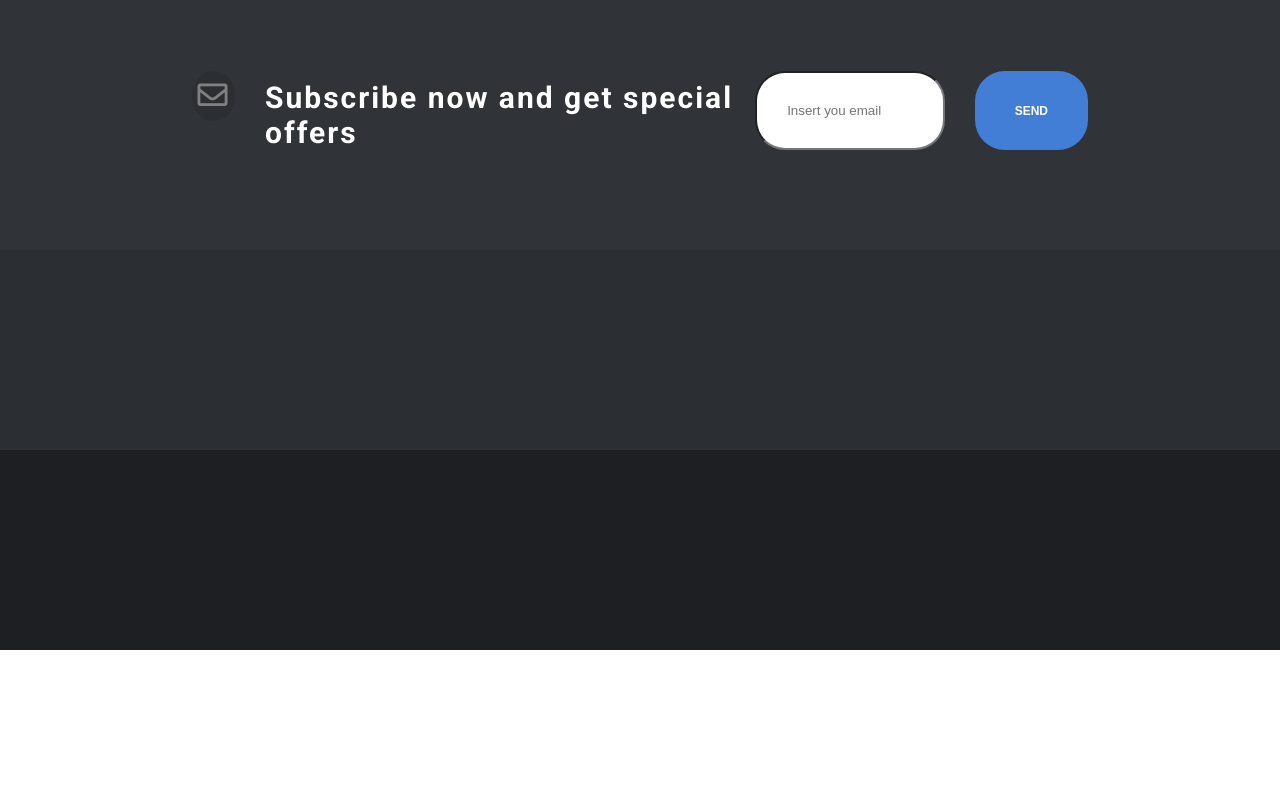
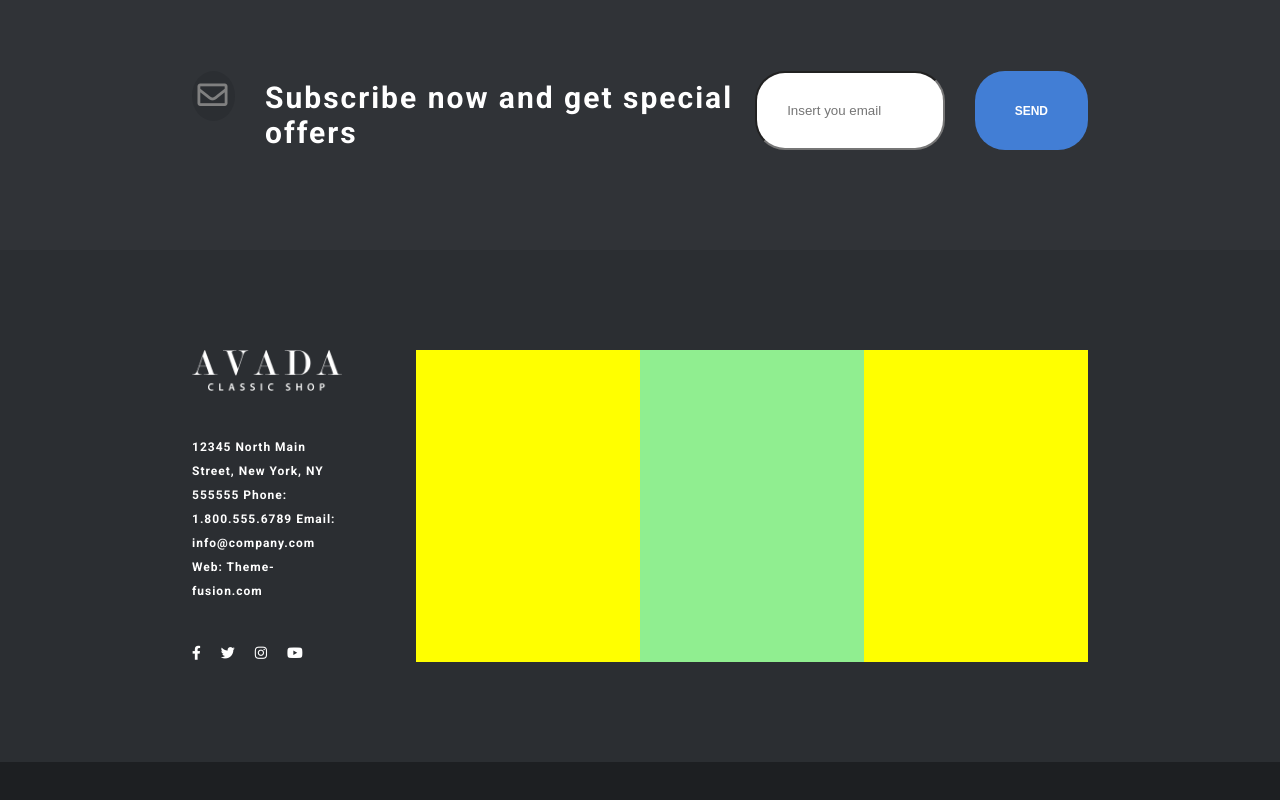
Before and after one commit to francescapetra/proj-html-vuejs, a website: page index.html in a window 1280 px wide. Shown: the part 6396-7196 px from the top of the page. Before the commit the page ends 7046 px from the top, so only its background shows below. Drawn offline with nearby package versions, Linux system fonts and the light colour scheme.

Commit message:
logo e contacts footer

```diff
--- a/index.html
+++ b/index.html
@@ -21,7 +21,7 @@
           <nav class="nav_top container_small">
             <div class="social">
               <ul v-for="social in iconsSocial">
-                <li><a href="#"><i :class="social.family + social.prefix + social.name"></i></a></li>
+                <li><a href="#"><i class="social_header" :class="social.family + social.prefix + social.name"></i></a></li>
               </ul>
             </div>
             <div v-for="menu in shoppingNav" class="account">
@@ -610,7 +610,33 @@
           </div>
         </div>
       </section>
-      <section class="main_footer"></section>
+      <section class="main_footer">
+        <div class="container_small  flexspace">
+
+          <div class="contacts ">
+            <div class="logo_footer">
+              <img src="img/classic_shop_logo_footer.png" alt="">
+            </div>
+            <div class="contacts_address">
+              <p class="address">12345 North Main Street,
+                New York, NY 555555
+                Phone: 1.800.555.6789
+                Email: info@company.com
+                Web: Theme-fusion.com</p>
+            </div>
+            <div class="social">
+              <ul v-for="social in iconsSocial">
+                <li><a href="#">
+                  <i class="social_footer" :class="social.family + social.prefix + social.name"></i></a></li>
+              </ul>
+            </div>
+          </div>
+          <div class="contacts yellow"></div>
+          <div class="contacts green"></div>
+          <div class="contacts yellow"></div>
+
+        </div>
+      </section>
       <section class="sub_footer"></section>
       </footer>
 
--- a/src/partials/_common.scss
+++ b/src/partials/_common.scss
@@ -52,3 +52,13 @@ button{
   display: inline-block;
   font-weight: bold;
 }
+// debug bg
+.pink{
+  background-color: pink;
+}
+.green{
+  background-color: lightgreen;
+}
+.yellow{
+  background-color: yellow;
+}
--- a/src/partials/_footer.scss
+++ b/src/partials/_footer.scss
@@ -32,3 +32,26 @@ section.subscribe{
 .sub_footer{
   background-color: $sub_foot
 }
+.logo_footer{
+  width: 150px;
+  img{
+    width: 100%;
+  }
+}
+.contacts{
+  width: 25%;
+}
+.contacts_address{
+  padding: 40px 0;
+}
+p.address{
+  max-width: 65%;
+  font-size: $font_12;
+  font-weight: bold;
+  color: $whi;
+  letter-spacing: 1px;
+  line-height: 2;
+}
+.social_footer{
+  color: $whi;
+}
--- a/src/partials/_header.scss
+++ b/src/partials/_header.scss
@@ -20,15 +20,16 @@ header{
 }
 .nav_sub{
   height: 100px;
-
 }
 .social{
   ul li{
     list-style: none;
     i{
-      color: $t_gray;
       font-size: $font_14;
       margin-right: 20px;
+    }
+    i.social_header{
+    color: $t_gray;
     }
    i:hover{
     opacity: 0.7;
@@ -51,7 +52,6 @@ header{
     color: $t_gray;
     border-left: 1px solid lightgray;
     border-right: 1px solid lightgray;
-
     margin-left: 20px;
     padding: 0 10px;
     background-color: #fff;
```
Also changed, not shown: dist/app.css.
